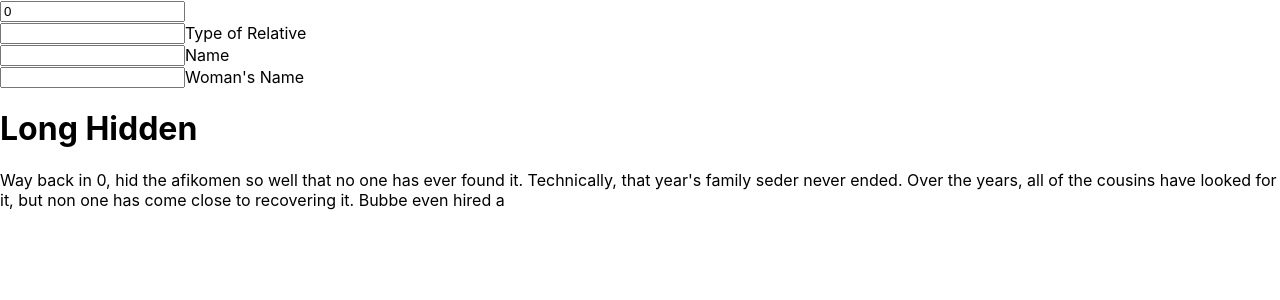
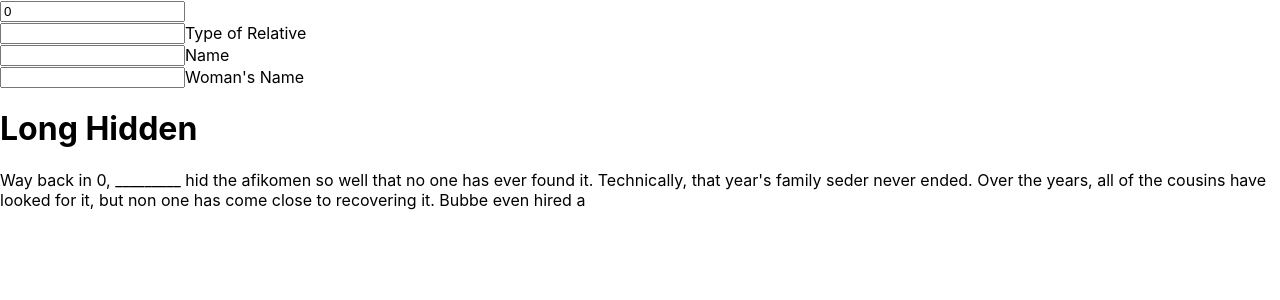
Before and after one commit to mgmodell/mav_site, a Next.js app: page /long-hidden in a window 1280 px wide. Shown: the top 300 px of the page. Built offline with nearby package versions, Linux system fonts and the light colour scheme.

Commit message:
placing gaps for empty spaces

```diff
--- a/pages/long-hidden.tsx
+++ b/pages/long-hidden.tsx
@@ -51,7 +51,7 @@ export default function LongHidden() {
 
 
             <h1>Long Hidden</h1>
-            <p>Way back in {year}, {typeOfRelative} {name} hid the afikomen so well that no one has ever found it.
+            <p>Way back in {year}, {typeOfRelative || '_________'} {name} hid the afikomen so well that no one has ever found it.
                 Technically, that year's family seder never ended. Over the years, all of the cousins have looked
                 for it, but non one has come close to recovering it. Bubbe {womansName} even hired a
             </p>
```
